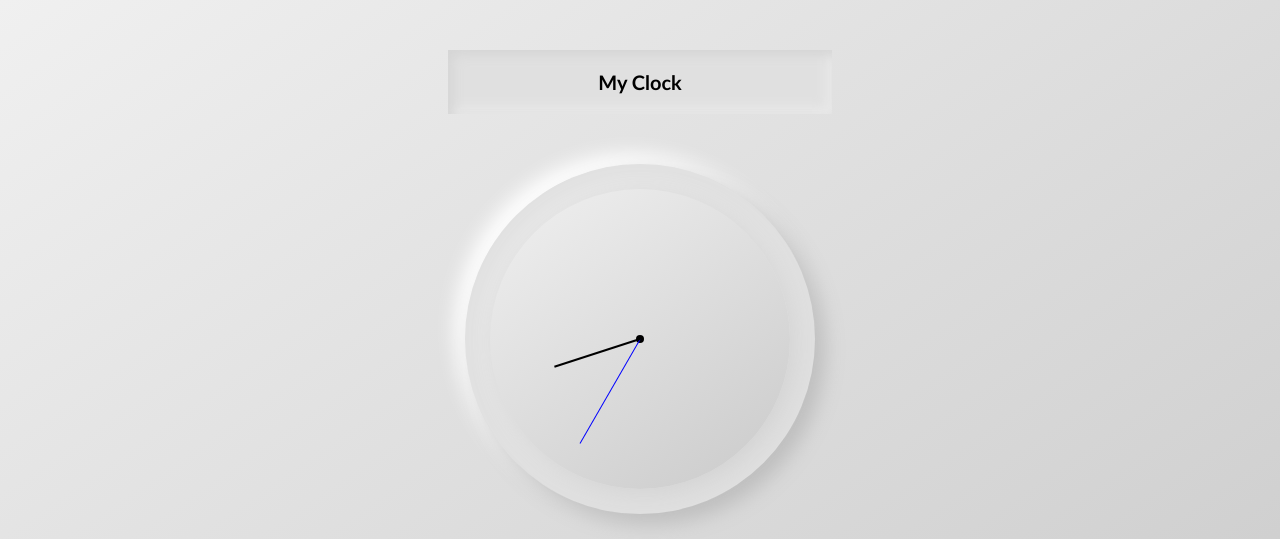
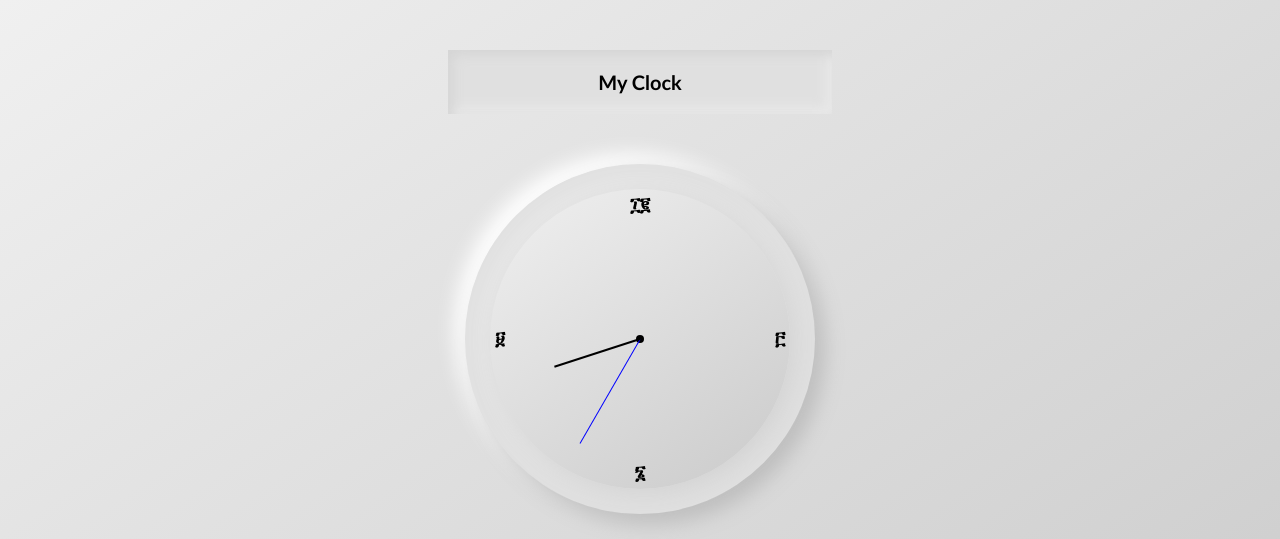
Before and after one commit to wuletawwonte/ethhours, a plain HTML site: page index.html in a window 1280 px wide. Shown: the top 539 px of the page. Drawn offline with Linux system fonts and the light colour scheme.

Commit message:
Add hour numbers in Amharic

```diff
--- a/index.html
+++ b/index.html
@@ -16,6 +16,14 @@
       <hr class="second" />
       <hr class="minute" />
       <hr class="dot" />
+      <div class="hour-characters">
+        <h3>፲፪</h3>
+        <div class="middle-hour-characters">
+          <h3>፱</h3>
+          <h3>፫</h3>
+        </div>
+        <h3>፮</h3>
+      </div>
     </div>
   </div>
   <script src="./app.js"></script>
--- a/style.css
+++ b/style.css
@@ -75,3 +75,22 @@ header h1 {
   background-color: black;
   border-radius: 50%;
 }
+
+.hour-characters {
+  position: absolute;
+  top: 0;
+  left: 0;
+  right: 0;
+  bottom: 0;
+  display: flex;
+  flex-direction: column;
+  justify-content: space-between;
+  align-items: center;
+  padding: 5px;
+}
+
+.middle-hour-characters {
+  display: flex;
+  align-self: stretch;
+  justify-content: space-between;
+}
```
